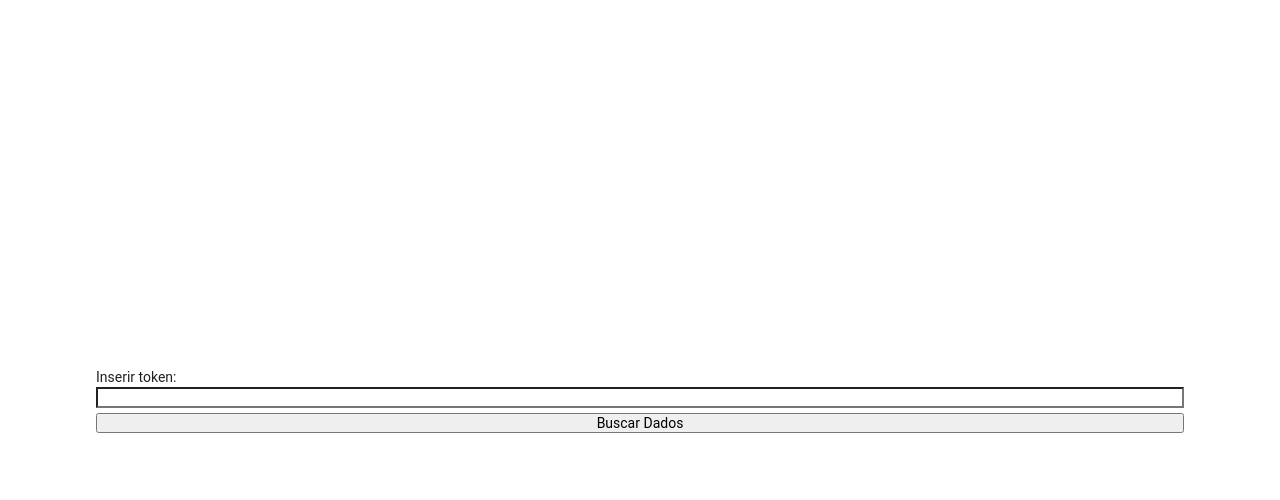
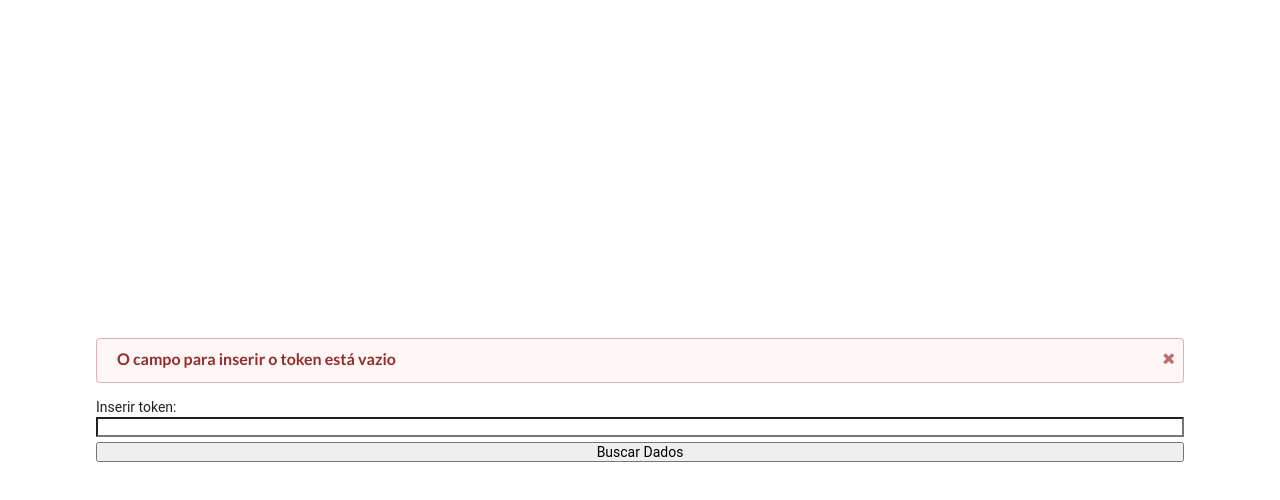
Before and after one commit to guilherme4g/instagram-challenge-front, a React (Create React App) app: page / in a window 1280 px wide. Both pictures are taken after a click on the button "Buscar Dados". Shown: the top 500 px of the page. Built offline with nearby package versions, Linux system fonts and the light colour scheme; no server answers.

Commit message:
feat: create loading to wait response and message if error

```diff
--- a/src/pages/Home/Home.css
+++ b/src/pages/Home/Home.css
@@ -21,3 +21,7 @@ input {
 button {
     width: 100%;
 }
+
+.message {
+  align-self: normal;
+}
--- a/src/pages/Home/Home.jsx
+++ b/src/pages/Home/Home.jsx
@@ -1,5 +1,5 @@
-import { useEffect, useState } from "react";
-import {  Redirect, useLocation } from "react-router-dom";
+import { useState } from "react";
+import {  Redirect } from "react-router-dom";
 
 import api from "../../api/api";
 
@@ -9,31 +9,45 @@ function Home(props) {
 
   const [token, setToken] = useState('');
   const [profile, setProfile] = useState(null);
-
-  function useQuery() {
-    return new URLSearchParams(useLocation().search);
-  }
-
-  let query = useQuery();
-
-  useEffect(() => {
-    console.log(query.get("code"));
-  });
+  const [error, setError] = useState(false);
+  const [loading, setLoading] = useState(false);
+  const [errorMessage, setErrorMessage] = useState("");
 
   const onChangeInput = (value) => {
     setToken(value);
   }
 
+  const handleError = (message) => {
+    setErrorMessage(message);
+      setError(true);
+      setTimeout(() => {
+        setErrorMessage("");
+        setError(false);
+        setLoading(false);
+      }, 5000);
+  }
+
   const onClickButton = () => {
+    setLoading(true);
+    if (token.trim() === "") {
+      handleError("O campo para inserir o token está vazio");
+      setLoading(false);
+      return
+    }
+
     api.get('/user/data/instagram', {
       params: {
         token: token
       }
     }).then(res => {
       setProfile(res.data);
+      setLoading(false);
     }).catch(error => {
-      console.log(error);
+      handleError("Erro ao utilizar o token, verifique se ele está correto");
+      setLoading(false);
     })
+
+
   }
 
   if (profile) {
@@ -41,6 +55,26 @@ function Home(props) {
   } else {
     return (
       <div className="home-page-wrapper">
+        {
+          (loading) ? (
+            <div class="ui segment">
+              <div class="ui active inverted dimmer">
+                <div class="ui text loader">Loading</div>
+              </div>
+              <p></p>
+            </div>
+          ) : null
+        }
+        {
+          (error) ? (
+            <div class="ui negative message">
+              <i class="close icon"></i>
+              <div class="header">
+                { errorMessage }
+              </div>
+            </div>
+          ) : null
+        }
         <label htmlFor=""> Inserir token: </label>
         <input onChange={e => onChangeInput(e.target.value)} value={token} type="text"/>
         <button onClick={onClickButton}>
```
